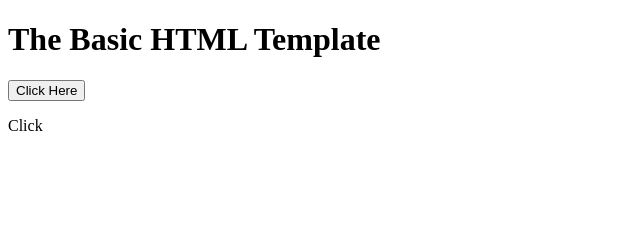
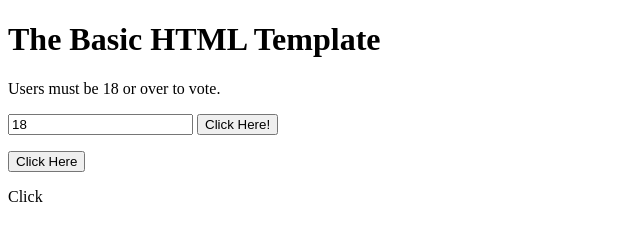
Before and after one commit to bobisloth/JavaScript-Projects, a plain HTML site: page Project6_ternary__operators_constructors/index.html in a window 1280 px wide. Shown: the whole page, without its empty margins (0-640 px from the left). Drawn offline with Linux system fonts and the light colour scheme.

Commit message:
Update index.html
add input box for Vote_function

```diff
--- a/Project6_ternary__operators_constructors/index.html
+++ b/Project6_ternary__operators_constructors/index.html
@@ -9,6 +9,10 @@
     <header>
         <h1>The Basic HTML Template</h1>
     </header>
+    <p>Users must be 18 or over to vote.</p>
+    <input id="Age" value="18"/>
+    <button onclick="Vote_Function()">Click Here!</button>
+    <p id="Vote"></p>
     <button onclick="my_Function()">Click Here</button>
     <p id="Keywords_and_Constructors"></p>
     <p id="counting" onclick="count_Function()">Click</p>
```
